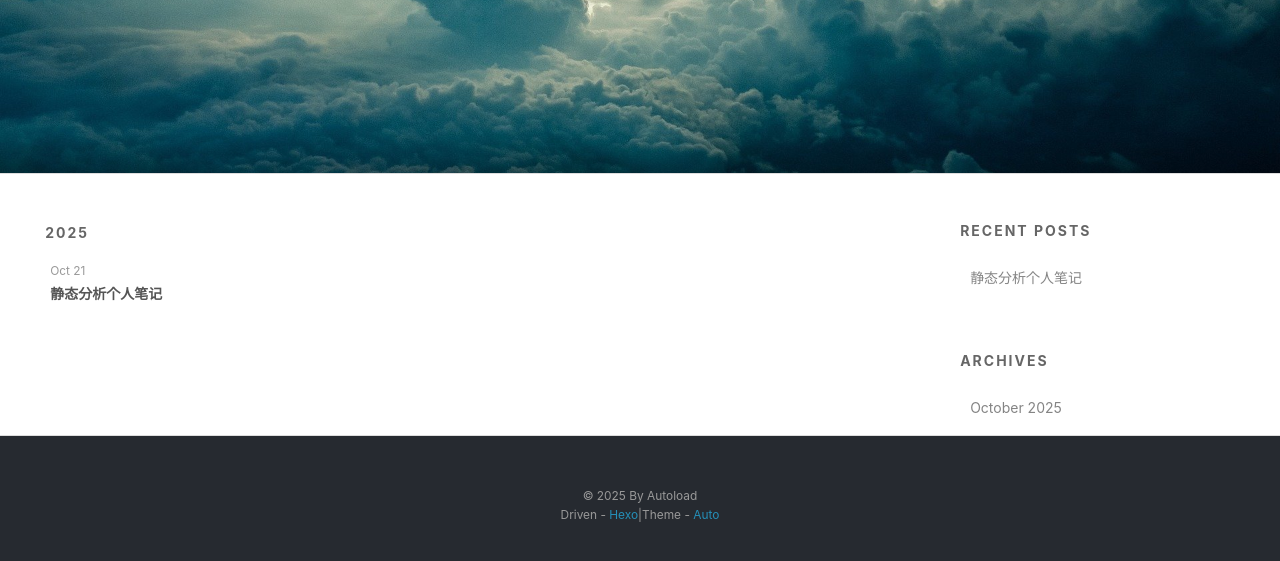
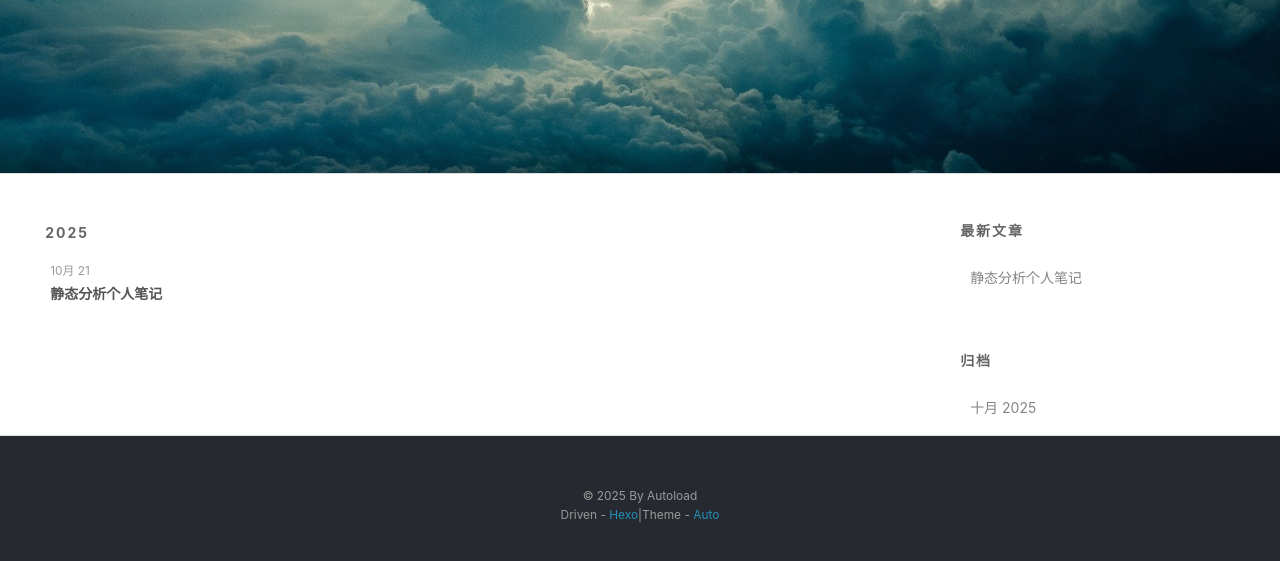
Before and after one commit to Colol4bi5/Colol4bi5.github.io, a plain HTML site: page archives/2025/10/index.html in a window 1280 px wide. Shown: the part 277-838 px from the top of the page. Drawn offline with Linux system fonts and the light colour scheme.

Commit message:
Site updated: 2025-10-21 09:39:12

```diff
--- a/archives/2025/10/index.html
+++ b/archives/2025/10/index.html
@@ -3,7 +3,7 @@
 <head>
   <meta charset="utf-8">
 
-  <title>Archives: 2025/10 | Colol4bi5&#39;s Blog</title>
+  <title>归档: 2025/10 | Colol4bi5&#39;s Blog</title>
   <meta name="viewport" content="width=device-width, initial-scale=1, shrink-to-fit=no">
 
     <link rel="shortcut icon" href="/favicon.png">
@@ -62,7 +62,7 @@
   <div class="archive-article-inner">
     <header class="archive-article-header">
       <a href="/2025/10/21/Static%20Analysis/" class="archive-article-date">
-  <time class="dt-published" datetime="2025-10-21T01:09:39.952Z" itemprop="datePublished">Oct 21</time>
+  <time class="dt-published" datetime="2025-10-21T01:09:39.952Z" itemprop="datePublished">10月 21</time>
 </a>
 
 
@@ -87,7 +87,7 @@
 
 
   <div class="widget-wrap">
-    <h3 class="widget-title">Recent Posts</h3>
+    <h3 class="widget-title">最新文章</h3>
     <div class="widget">
       <ul>
 
@@ -105,9 +105,9 @@
 
 
   <div class="widget-wrap">
-    <h3 class="widget-title">Archives</h3>
+    <h3 class="widget-title">归档</h3>
     <div class="widget">
-      <ul class="archive-list"><li class="archive-list-item"><a class="archive-list-link" href="/archives/2025/10/">October 2025</a></li></ul>
+      <ul class="archive-list"><li class="archive-list-item"><a class="archive-list-link" href="/archives/2025/10/">十月 2025</a></li></ul>
     </div>
   </div>
 
```
Also changed, not shown: 2025/10/21/Static Analysis/index.html (+4 -4 lines), archives/2025/index.html (+5 -5 lines), archives/index.html (+5 -5 lines), index.html (+4 -4 lines).
